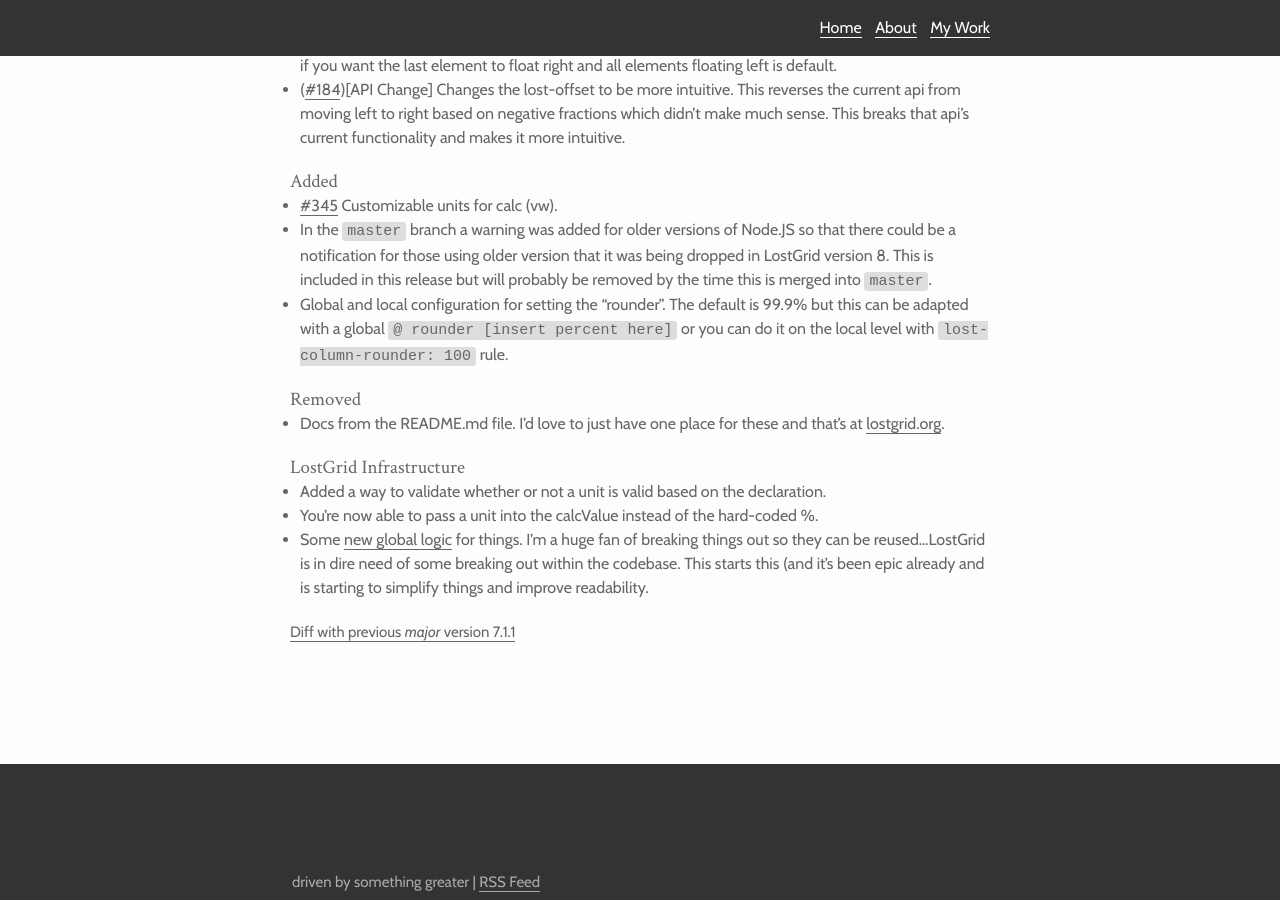
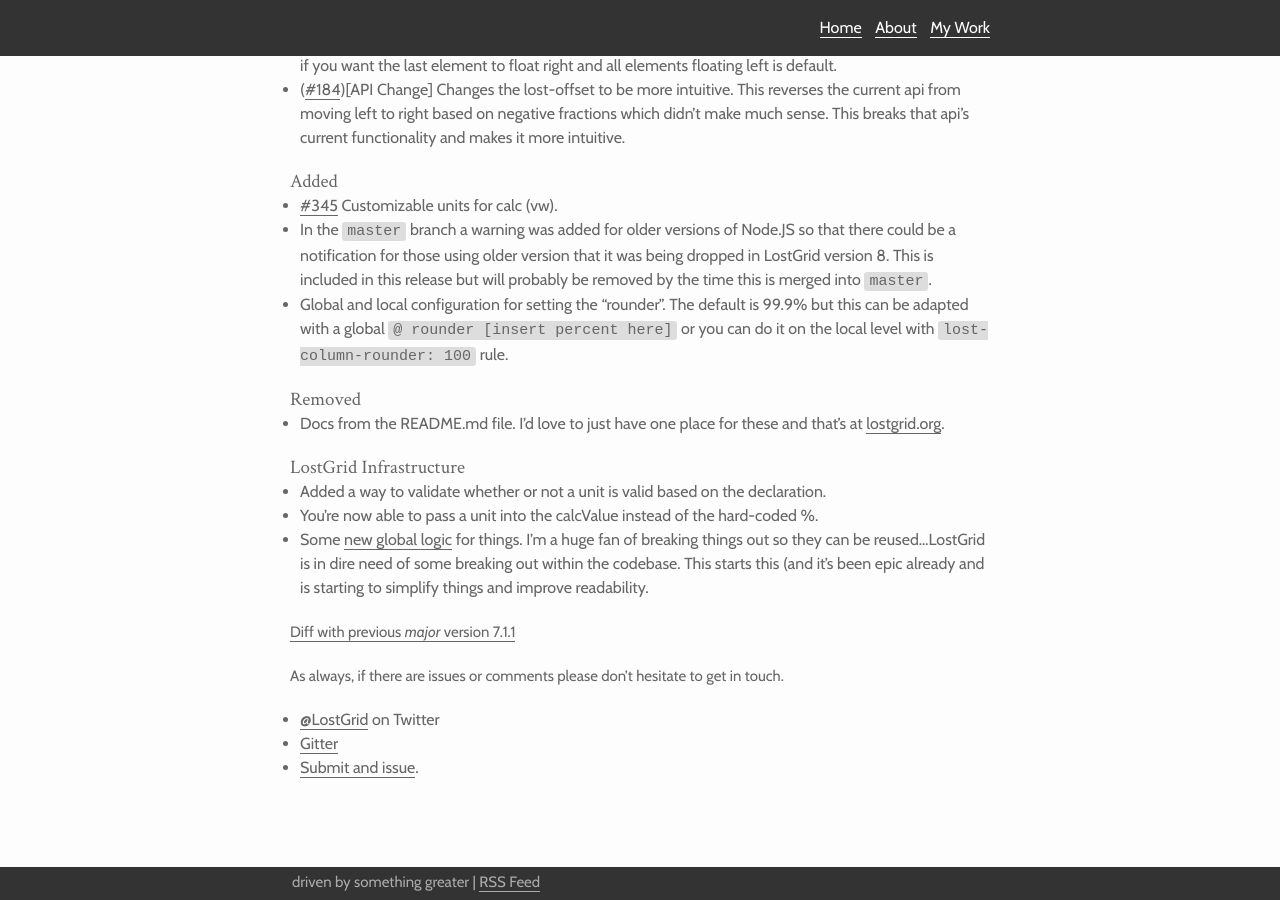
Before and after one commit to peterramsing/personal-site, a Jekyll site: the page built from _posts/2016-12-28-lostgrid-version-8.md, in a window 1280 px wide and 900 px high, scrolled down 1346 px. Built offline with Jekyll 4.4.1, drawn with Linux system fonts in a browser that asks for light colours; nearby versions of some CDN libraries.

Commit message:
Adds call for sharing thoughts or comments

```diff
--- a/_posts/2016-12-28-lostgrid-version-8.md
+++ b/_posts/2016-12-28-lostgrid-version-8.md
@@ -57,3 +57,9 @@ This reverses the current api from moving left to right based on negative fracti
 - Some [new global logic](https://github.com/peterramsing/lost/commit/9699bfc7e092ff6e2df00fc7861ac5a50c636c8b) for things. I'm a huge fan of breaking things out so they can be reused...LostGrid is in dire need of some breaking out within the codebase. This starts this (and it's been epic already and is starting to simplify things and improve readability.
 
 [Diff with previous *major* version 7.1.1](https://github.com/peterramsing/lost/compare/v7.1.1...v8.0.0)
+
+As always, if there are issues or comments please don't hesitate to get in touch.
+
+- [@LostGrid](https://twitter.com/lostgrid) on Twitter
+- [Gitter](https://gitter.im/peterramsing/lost)
+- [Submit and issue](https://github.com/peterramsing/lost/issues/new).
```
